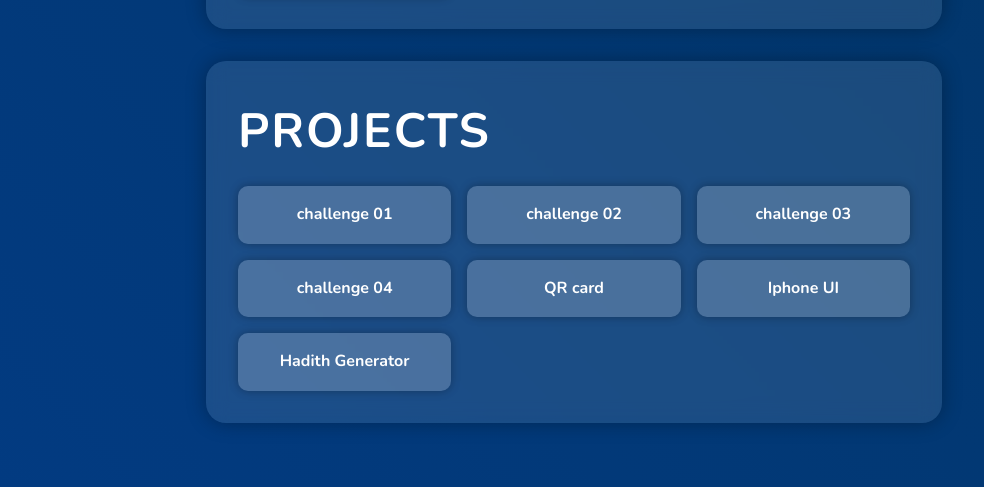
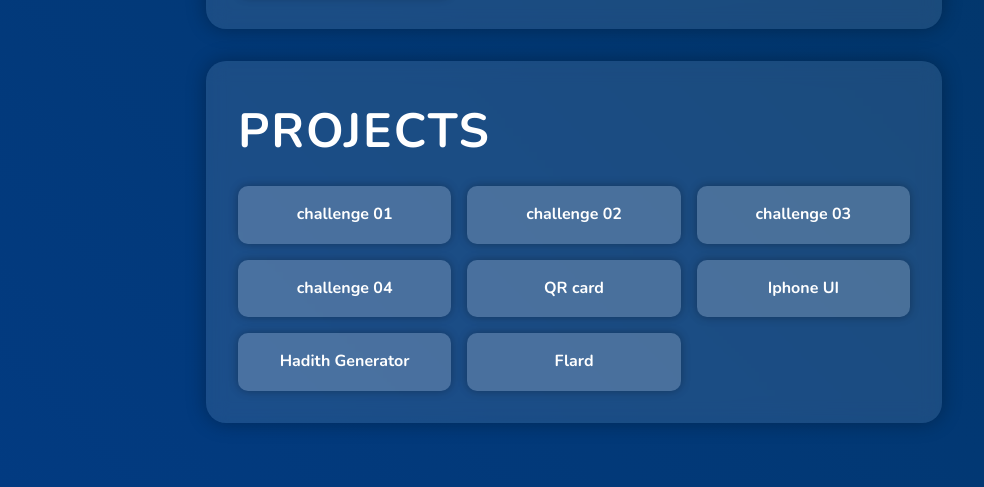
Before and after one commit to benotsman-youssuf/benotsman-youssuf.github.io, a plain HTML site: page index.html in a window 1280 px wide. Shown: the part 669-1156 px from the top of the page, without its empty margins (66-1050 px from the left). Drawn offline with nearby package versions, Linux system fonts and the light colour scheme.

Commit message:
add flard

```diff
--- a/index.html
+++ b/index.html
@@ -44,7 +44,7 @@
                 <li><a href="https://youssuf.tech/Web-Bootcamp/extra/QrCode" target="_blank">QR card</a></li>
                 <li><a href="https://youssuf.tech/Web-Bootcamp/extra/iphone" target="_blank">Iphone UI</a></li>
                 <li><a href="https://youssuf.tech/HadithGenerator/" target="_blank">Hadith Generator</a></li>
-
+                <li><a href="https://youssuf.tech/Flard/">Flard</a></li>
             </ul>
         </section>
     </main>
```
